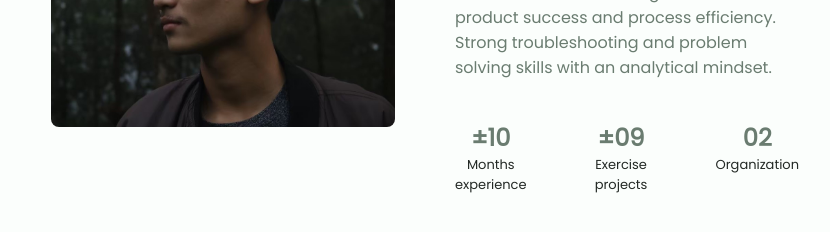
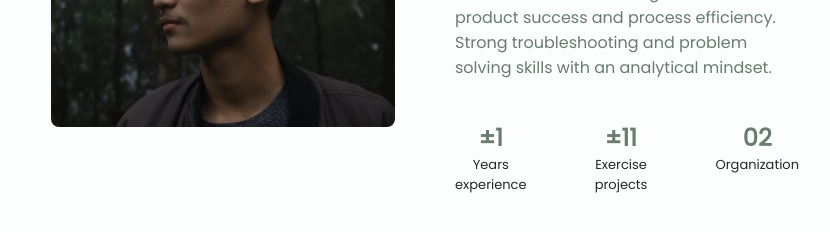
Before and after one commit to ryhn7/Rayhan-Portofolio, a plain HTML site: page index.html in a window 1280 px wide. Shown: the part 1080-1312 px from the top of the page, without its empty margins (225-1055 px from the left). Drawn offline with nearby package versions, Linux system fonts and the light colour scheme.

Commit message:
update info

```diff
--- a/index.html
+++ b/index.html
@@ -144,12 +144,12 @@
 
                     <div class="about_info">
                         <div>
-                            <span class="about_info-title">±10</span>
-                            <span class="about_info-name">Months <br> experience</span>
+                            <span class="about_info-title">±1</span>
+                            <span class="about_info-name">Years <br> experience</span>
                         </div>
 
                         <div>
-                            <span class="about_info-title">±09</span>
+                            <span class="about_info-title">±11</span>
                             <span class="about_info-name">Exercise <br> projects</span>
                         </div>
 
```
